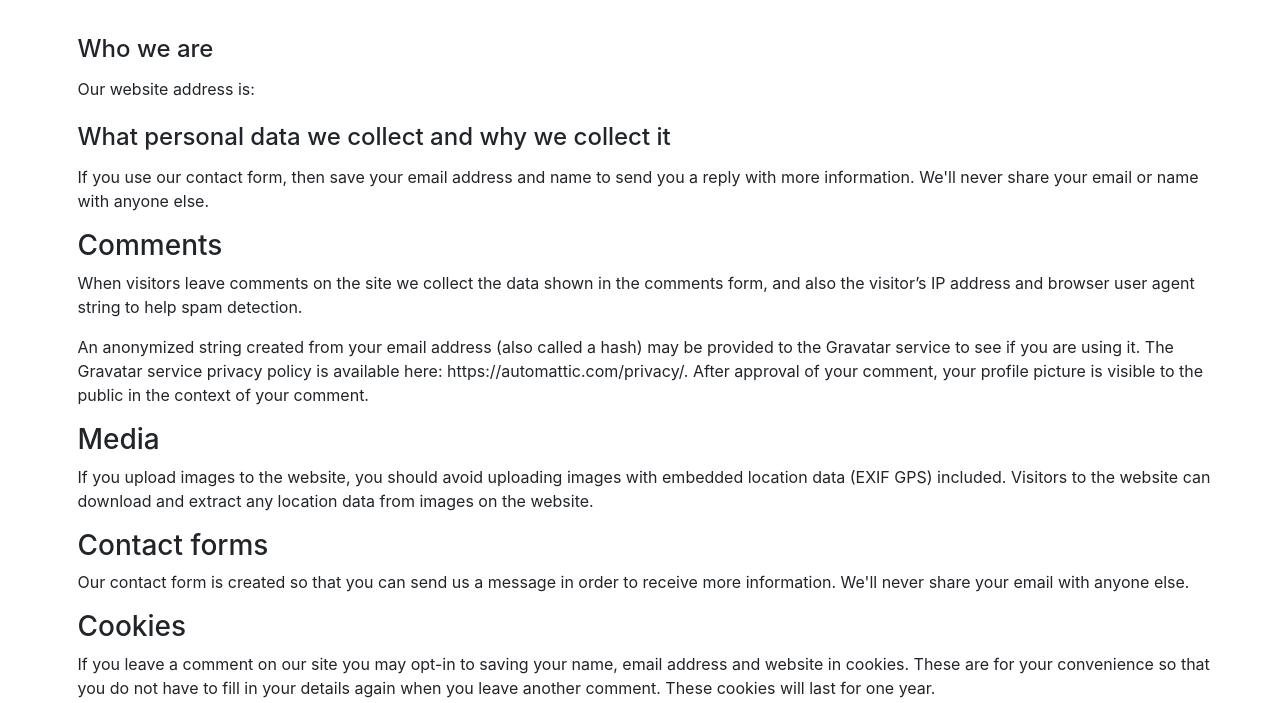
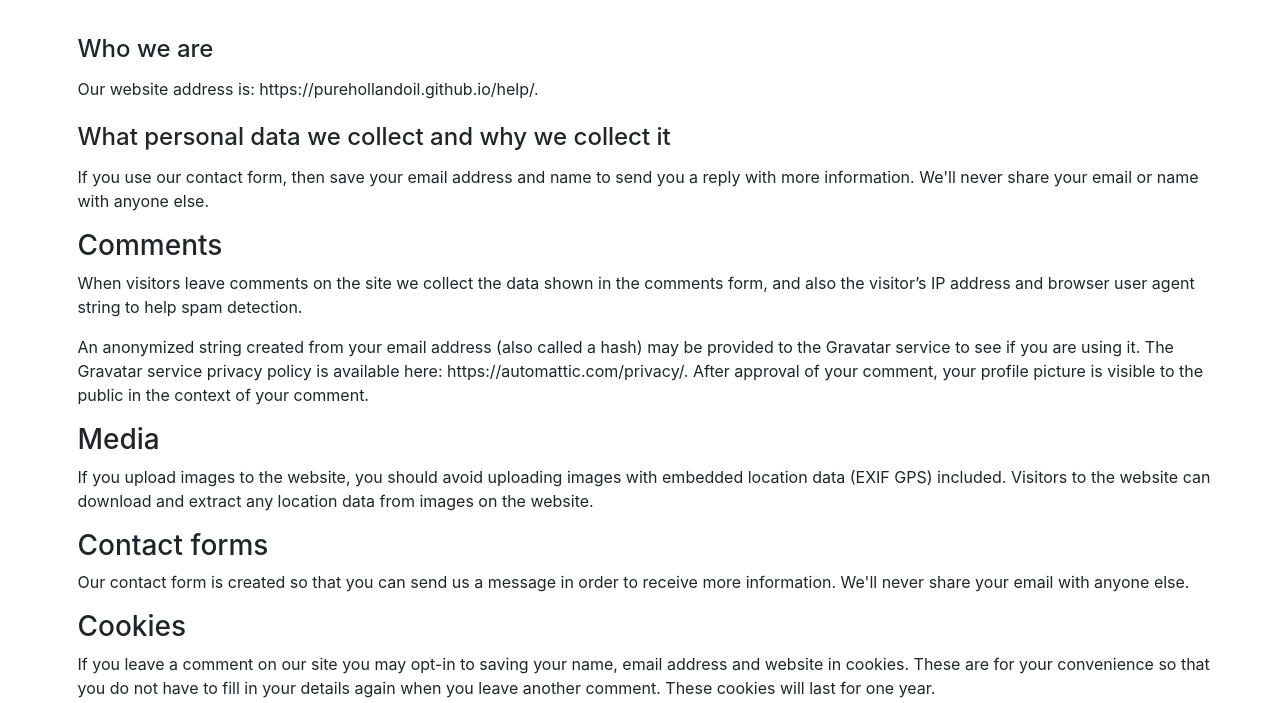
Before and after one commit to purehollandoil/help, a plain HTML site: page privacy.html in a window 1280 px wide. Shown: the part 97-800 px from the top of the page. Drawn offline with Linux system fonts and the light colour scheme.

Commit message:
Update privacy.html

```diff
--- a/privacy.html
+++ b/privacy.html
@@ -48,7 +48,7 @@
 
 
 
-<p>Our website address is: </p>
+<p>Our website address is: https://purehollandoil.github.io/help/.</p>
 
 
 
```
